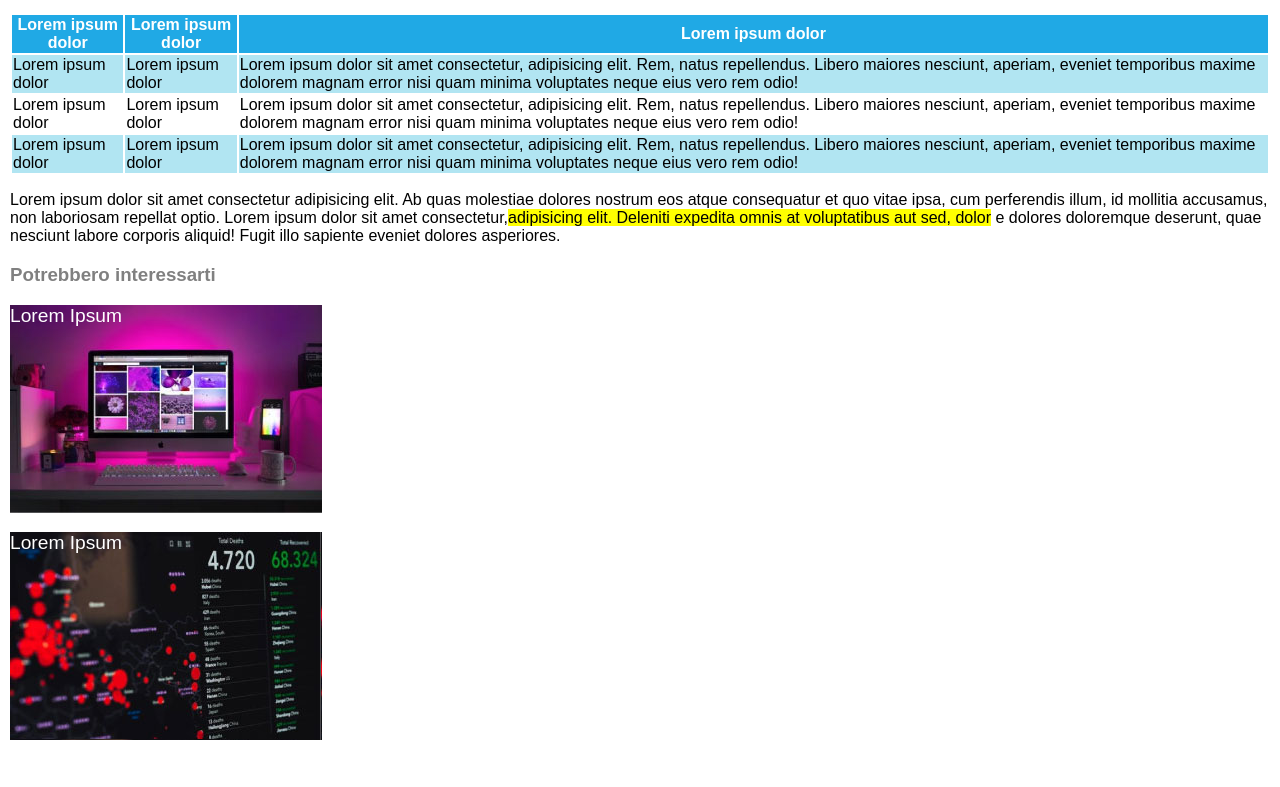
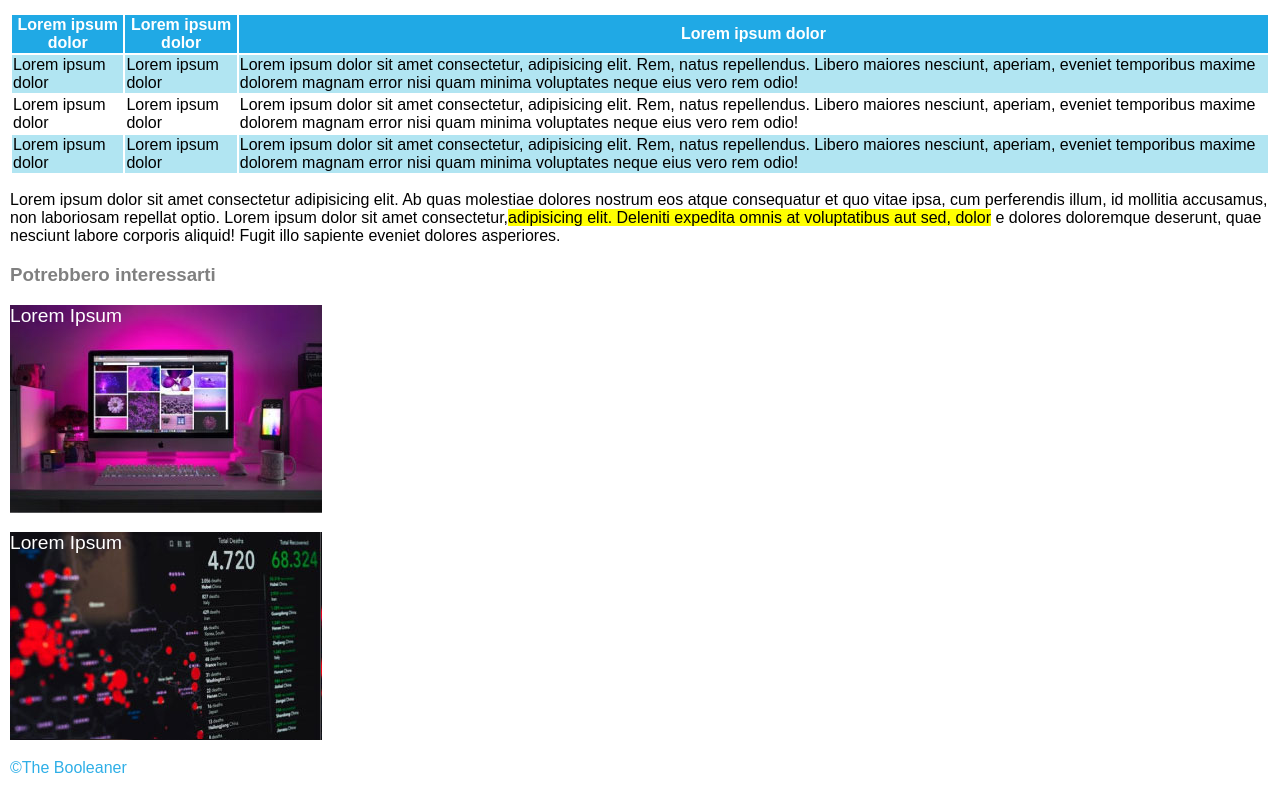
Before and after one commit to NavodContrath/html-css-booleaner, a plain HTML site: page index.html in a window 1280 px wide. Shown: the part 980-1767 px from the top of the page. Before the commit the page ends 1739 px from the top, so only its background shows below. Drawn offline with Linux system fonts and the light colour scheme.

Commit message:
last-commit

```diff
--- a/index.html
+++ b/index.html
@@ -113,7 +113,9 @@
         <!-- /bonus-imgs -->
     </main>
     <!-- /main -->
-    <footer id="site_footer"></footer>
+    <footer id="site_footer" class="article">
+        &copy;The Booleaner
+    </footer>
     <!-- /footer -->
 
 
--- a/style.css
+++ b/style.css
@@ -78,3 +78,7 @@ h3 {
     color: white;
     font-size: larger;
 }
+
+#site_footer {
+    color: var(--boo-author_light);
+}
```
